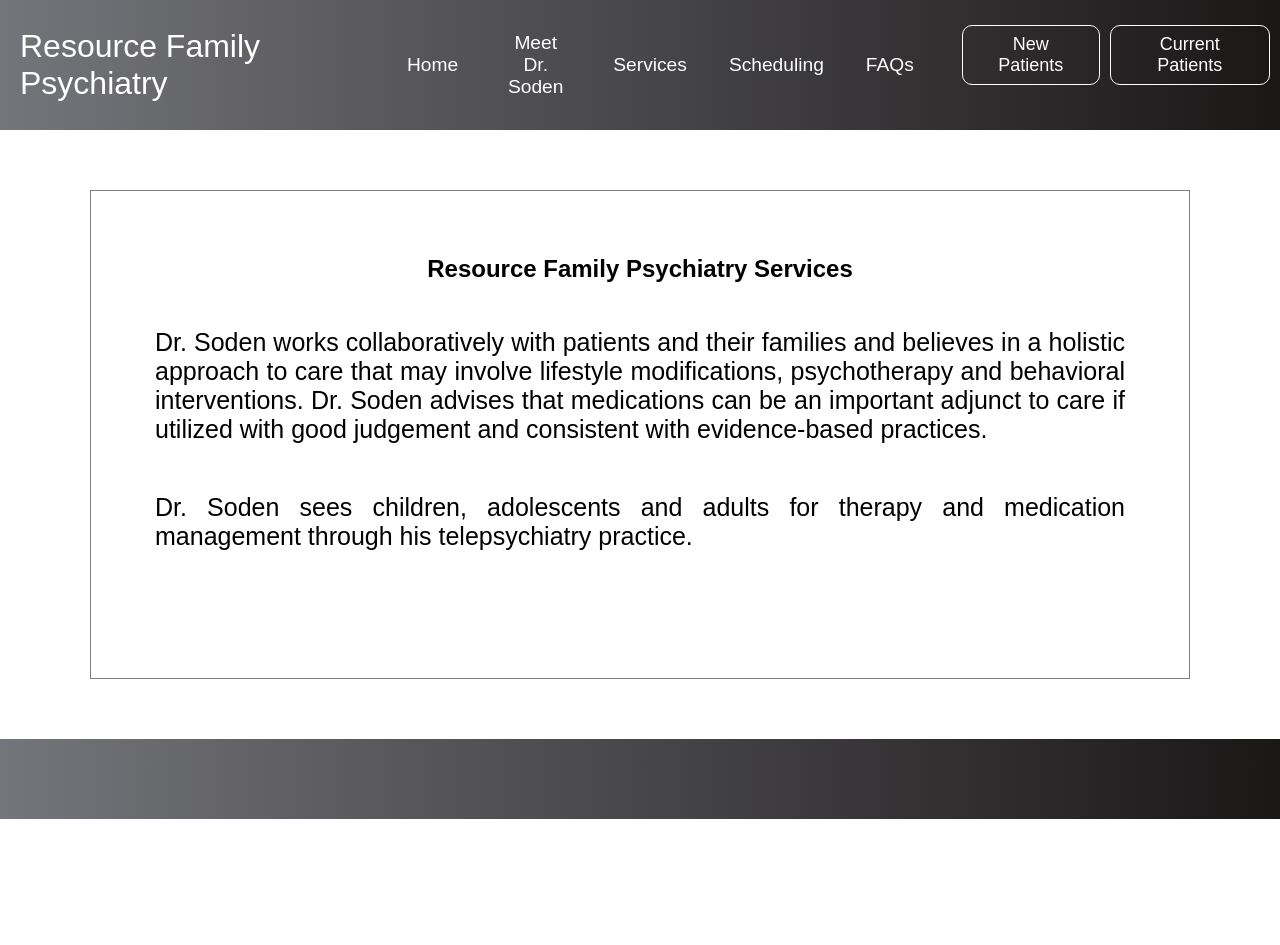
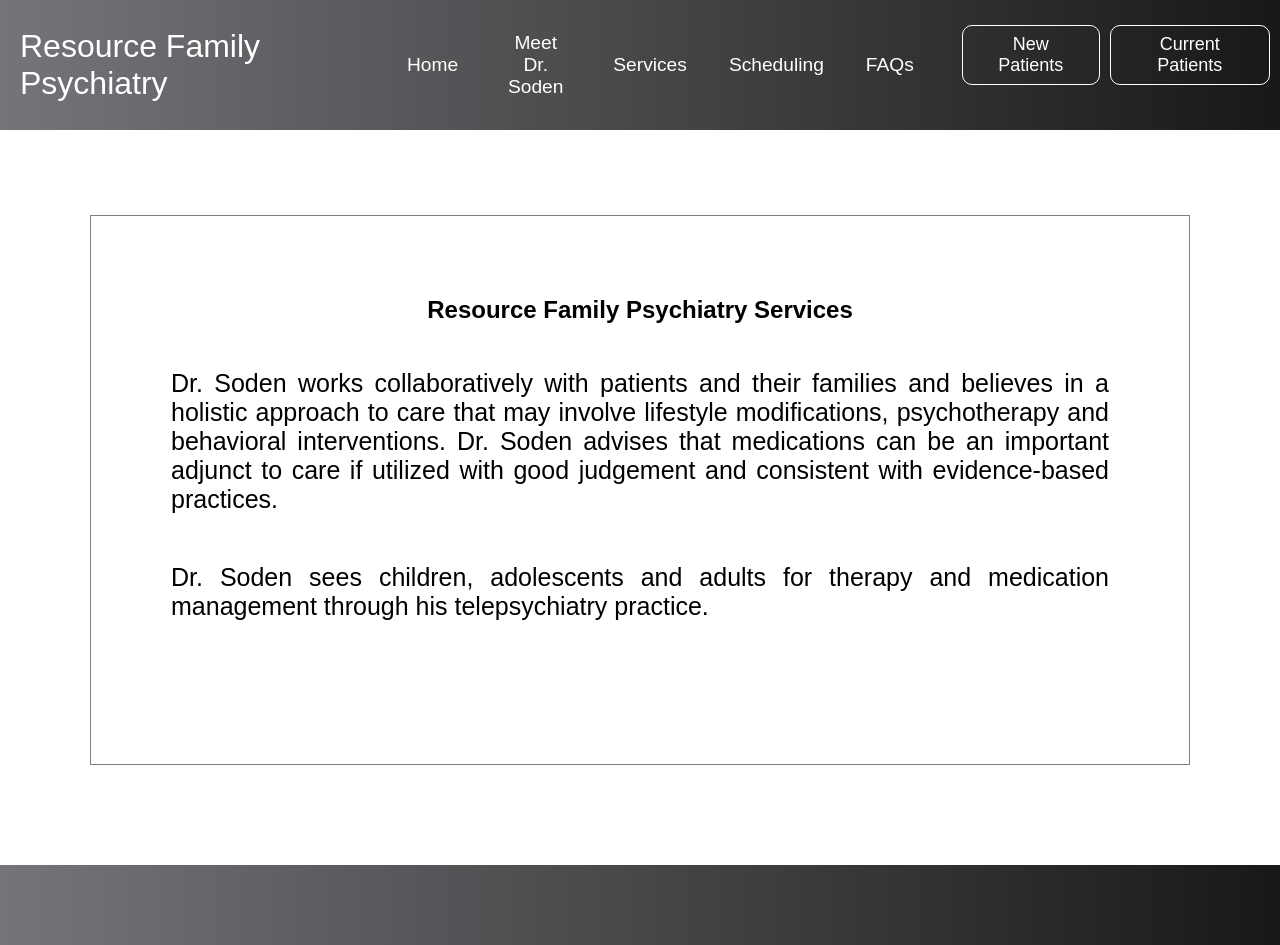
Before and after one commit to slcsta/resource-psych, a React (Create React App) app: page /resource-psych/services in a window 1280 px wide. Before the commit the page ends 819 px from the top, so only its background shows below. Built offline with nearby package versions, Linux system fonts and the light colour scheme.

Commit message:
changed services section margins

```diff
--- a/src/components/ServicesSection.css
+++ b/src/components/ServicesSection.css
@@ -10,9 +10,9 @@
     gap: 2.5rem;
     max-width: 68.75rem;
     margin: auto;
-    margin-top: 60px;
-    margin-bottom: 60px;
-    padding: 4rem;
+    margin-top: 85px;
+    margin-bottom: 100px;
+    padding: 5rem;
     flex-direction: column;
 }
 
```
